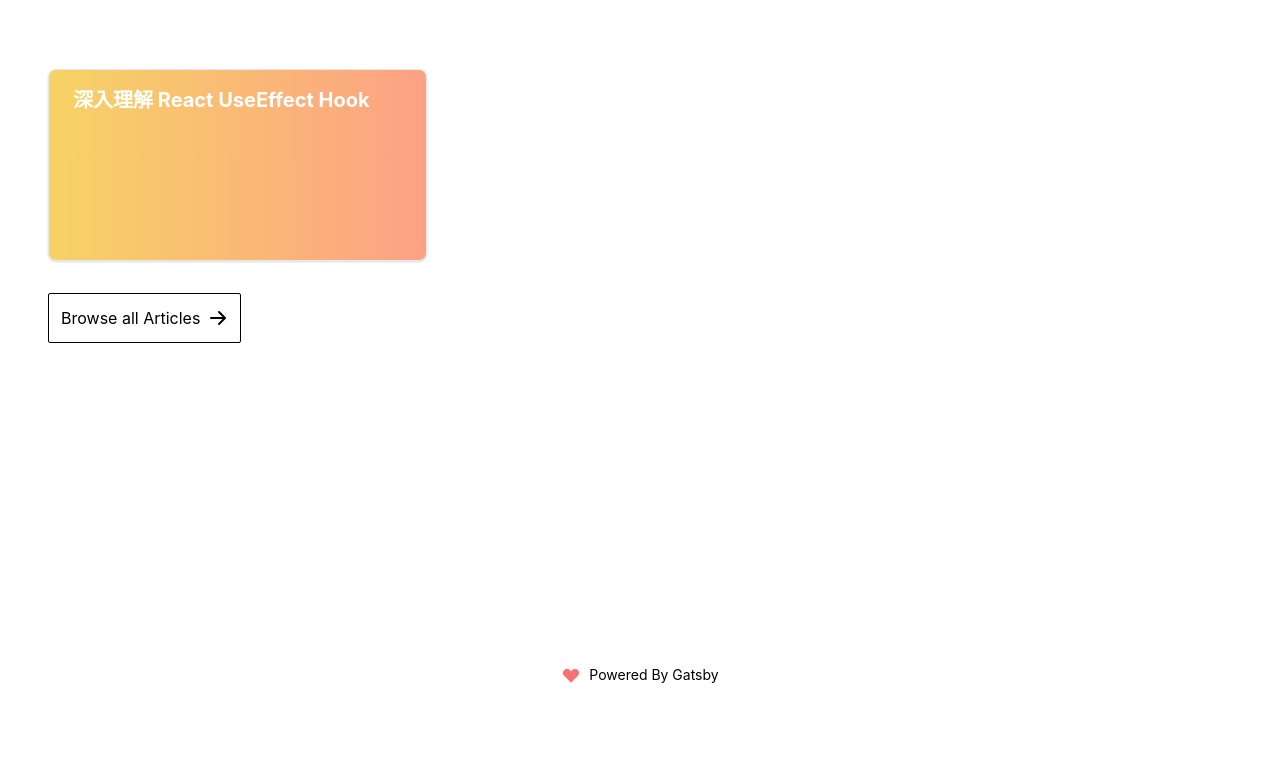
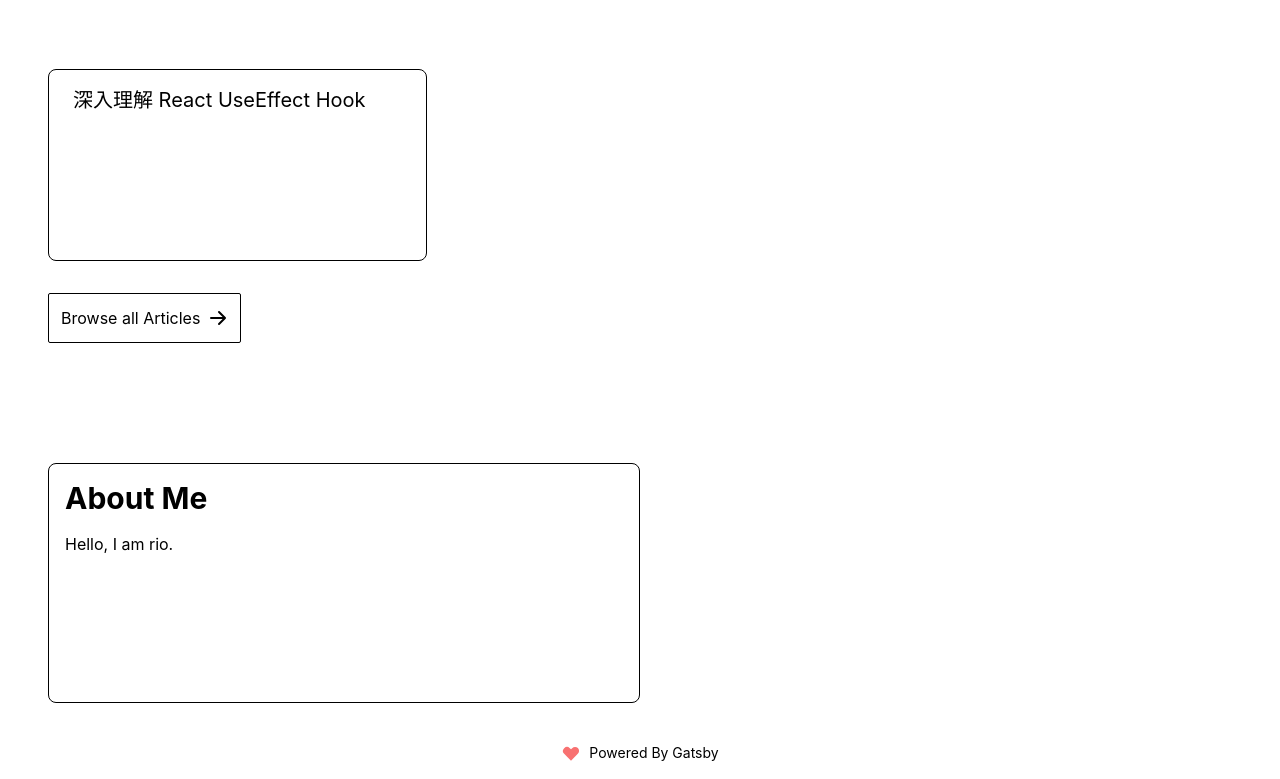
Before and after one commit to shikelong/DigitalGarden, a Gatsby site: page / in a window 1280 px wide. Shown: the part 99-878 px from the top of the page. Before the commit the page ends 800 px from the top, so only its background shows below. Built offline with nearby package versions, Linux system fonts and the light colour scheme; Gatsby itself is replaced by a stand-in of ours.

Commit message:
feat: add AboutMe in index.

```diff
--- /dev/null
+++ b/src/components/AboutMe.tsx
@@ -0,0 +1,12 @@
+import React from "react"
+
+const AboutMe = (): JSX.Element => {
+  return (
+    <div className="border mt-20 border-black hover:shadow w-full lg:w-1/2 h-60 rounded-lg p-4">
+      <h4 className="text-3xl mb-4 font-bold">About Me</h4>
+      <p>Hello, I am rio.</p>
+    </div>
+  )
+}
+
+export default AboutMe
--- a/src/components/PinnedList.tsx
+++ b/src/components/PinnedList.tsx
@@ -25,10 +25,7 @@ const PinnedList = (props: IPinnedListProps) => {
       {pinnedPosts.map((post, i) => (
         <li
           key={post.id}
-          className={`border items-center mix-blend-darken h-48 p-4 shadow hover:shadow-lg bg-white rounded-lg colorful-card colorful-card-${_.random(
-            1,
-            5
-          )}`}
+          className={`border items-center h-48 p-4 bg-white rounded-lg border-black hover:shadow`}
         >
           <a
             href={`/${_.trim(post.slug, "/")}`}
--- a/src/pages/AboutMe.tsx
+++ /dev/null
@@ -1,20 +0,0 @@
-import React from "react"
-import Layout from "../layouts/Layout"
-
-type AboutMeProps = {
-  location: Location
-}
-
-const AboutMe = ({ location }: AboutMeProps) => {
-  return (
-    <Layout>
-      <Layout.Header location={location}></Layout.Header>
-      <Layout.Content>
-        <div>About Me</div>
-      </Layout.Content>
-      <Layout.Footer></Layout.Footer>
-    </Layout>
-  )
-}
-
-export default AboutMe
--- a/src/pages/index.tsx
+++ b/src/pages/index.tsx
@@ -1,5 +1,6 @@
 import { graphql, useStaticQuery } from "gatsby"
 import * as React from "react"
+import AboutMe from "../components/AboutMe"
 import BrowseAllPosts from "../components/BrowseAllPosts"
 import PinnedList from "../components/PinnedList"
 import Layout from "../layouts/Layout"
@@ -8,9 +9,12 @@ const IndexPage = ({ data, location }) => {
   return (
     <Layout className={`homePage bg-scroll bg-cover`}>
       <Layout.Header location={location}></Layout.Header>
-      <Layout.Content>
-        <PinnedList />
-        <BrowseAllPosts />
+      <Layout.Content className="grid grid-flow-row gap-10">
+        <div>
+          <PinnedList />
+          <BrowseAllPosts />
+        </div>
+        <AboutMe />
       </Layout.Content>
       <Layout.Footer></Layout.Footer>
     </Layout>
--- a/tailwind.config.js
+++ b/tailwind.config.js
@@ -14,6 +14,7 @@ module.exports = {
     extend: {
       fontSize: ["hover", "group-hover"],
       translate: ["group-hover"],
+      animation: ["hover", "focus"],
     },
   },
   plugins: [
```
